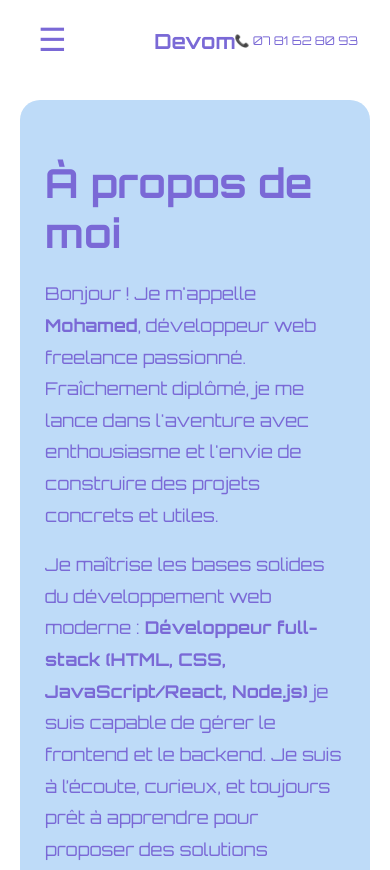
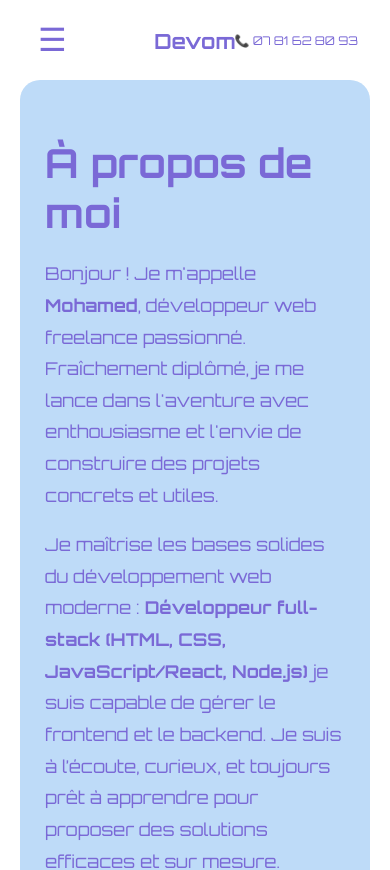
Before and after one commit to Mohoua93/devom, a React (Create React App) app: page /a-propos in a window 390 px wide. Shown: the top 870 px of the page. Built offline with nearby package versions, Linux system fonts and the light colour scheme.

Commit message:
Réglage height page mobile About

```diff
--- a/src/styles/About.css
+++ b/src/styles/About.css
@@ -35,6 +35,11 @@
 
 
   @media (max-width: 768px) {
+
+    .about {
+      height: 1000px;
+    }
+
     .about-container {
       height: 950px;
     }
```
